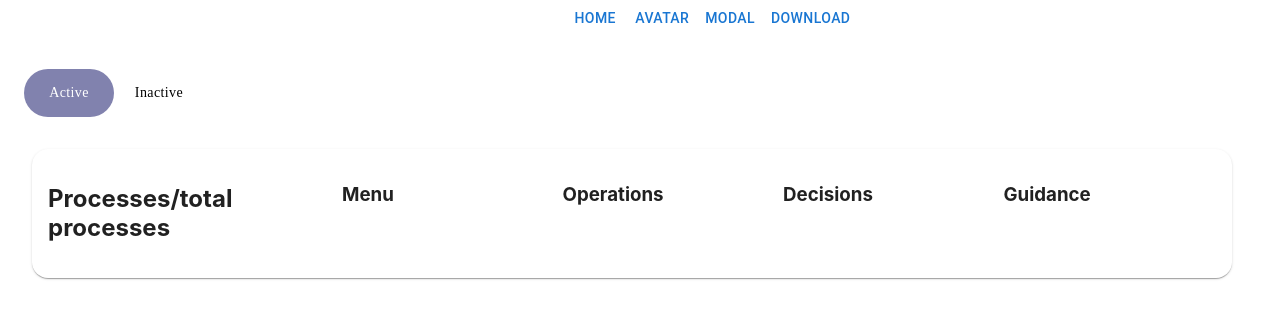
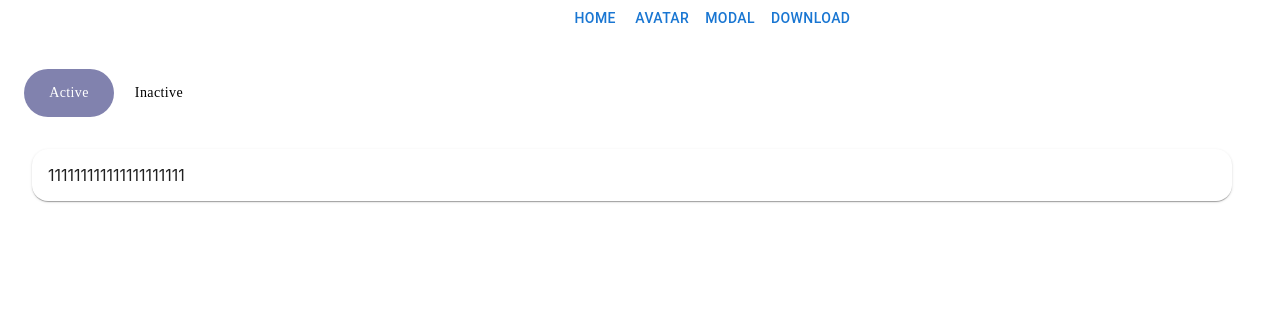
Before and after one commit to OleksiiPro1/next-js-all, a Next.js app: page /hide-show-elements in a window 1280 px wide. Shown: the top 318 px of the page. Built offline with nearby package versions, Linux system fonts and the light colour scheme.

Commit message:
hide-show-elements

```diff
--- a/pages/hide-show-elements.js
+++ b/pages/hide-show-elements.js
@@ -1,6 +1,5 @@
 import styled from '@emotion/styled';
 import {
-  Chip,
   Container,
   Paper,
   Tab,
@@ -14,7 +13,6 @@ import {
 } from '@mui/material';
 import Box from '@mui/material/Box';
 import Grid from '@mui/material/Grid';
-import Typography from '@mui/material/Typography';
 import { useRouter } from 'next/router';
 import React from 'react';
 
@@ -64,10 +62,6 @@ const HideShow = (props) => {
 
   const router = useRouter();
 
-  const handleRerout = (e) => {
-    router.push('/learning/quizzes/add');
-  };
-
   return (
     <>
       <Container maxWidth={'xl'} sx={{ mt: 4, position: 'relative', mb: 4 }}>
@@ -83,57 +77,13 @@ const HideShow = (props) => {
           </StyledTabs>
         </Box>
       </Container>
-      {/* <QuizzesLayout /> */}
+
       <Paper sx={{ p: 2, borderRadius: 4, ml: 4, mr: 6 }} hidden={value !== 0}>
-        <Grid container spacing={1}>
-          <Grid item xs={3} sx={{ mt: 0 }}>
-            <h2>Processes/total processes</h2>
-          </Grid>
-          <Grid item xs={2.25}>
-            <h3>Menu</h3>
-          </Grid>
-          <Grid item xs={2.25}>
-            <h3>Operations </h3>
-          </Grid>
-          <Grid item xs={2.25}>
-            <h3>Decisions</h3>
-          </Grid>
-          <Grid item xs={2.25}>
-            <h3>Guidance</h3>
-          </Grid>
-        </Grid>
+        111111111111111111111
       </Paper>
-
-      <Box
-        sx={{
-          p: 4,
-        }}
-      >
-        <TableContainer hidden={value === 0}>
-          <Table>
-            <TableHead>
-              <TableRow>
-                <TableCell />
-
-                <TableCell align={'center'}># of questions1</TableCell>
-
-                <TableCell align={'center'}>Schedule</TableCell>
-
-                <TableCell align={'center'}>Role</TableCell>
-              </TableRow>
-            </TableHead>
-
-            <TableBody>
-              <TableCell />
-              <TableCell align={'center'}># of questions777</TableCell>
-
-              <TableCell align={'center'}>Schedule777</TableCell>
-
-              <TableCell align={'center'}>Role777</TableCell>
-            </TableBody>
-          </Table>
-        </TableContainer>
-      </Box>
+      <Paper sx={{ p: 2, borderRadius: 4, ml: 4, mr: 6 }} hidden={value === 0}>
+        22222222222222222222222
+      </Paper>
     </>
   );
 };
```
Also changed, not shown: pages/index.js (+15 -0 lines).
